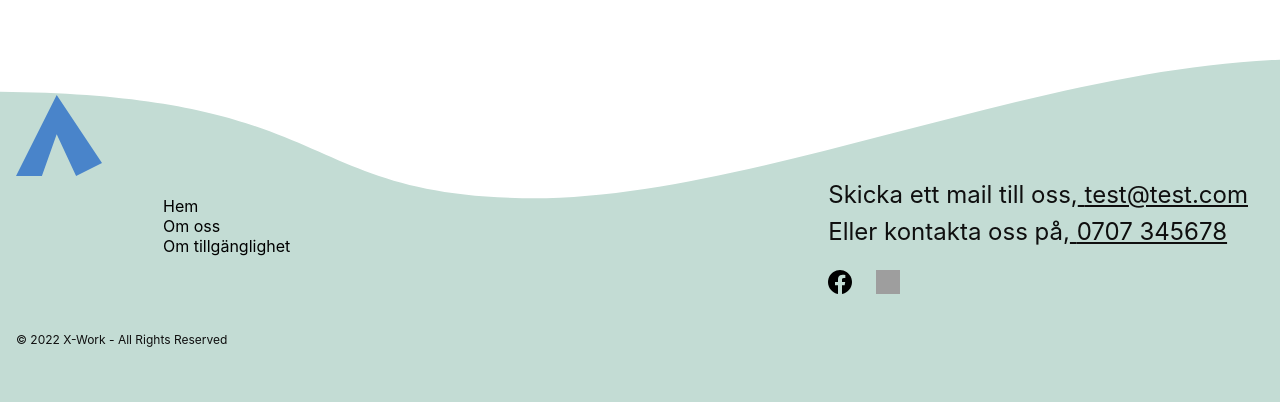
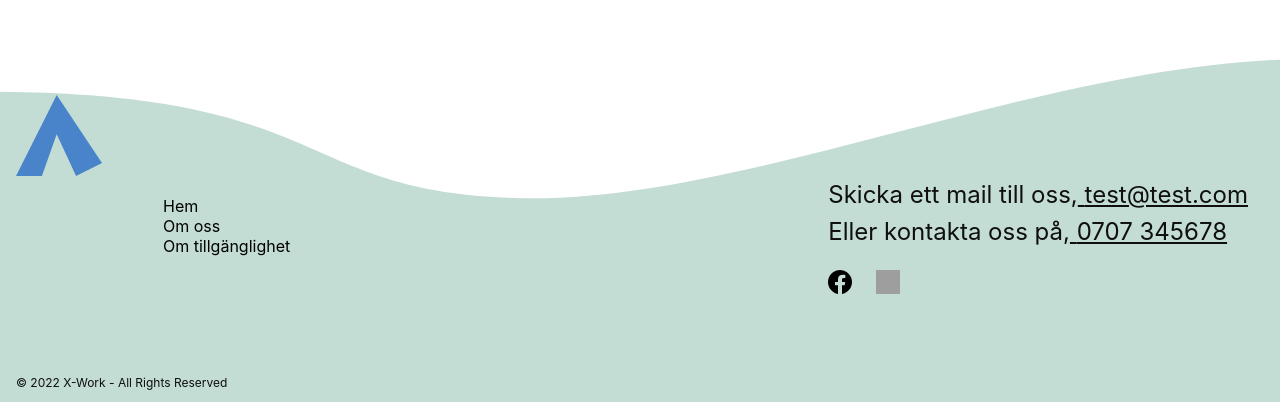
Before and after one commit to h-emma/x-work, a Next.js app: page / in a window 1280 px wide. Shown: the part 741-1143 px from the top of the page. Built offline with nearby package versions, Linux system fonts and the light colour scheme; grey boxes are pictures that could not be loaded.

Commit message:
Add position on copyRights

```diff
--- a/components/Footer/Footer.module.sass
+++ b/components/Footer/Footer.module.sass
@@ -39,6 +39,8 @@
     padding-bottom: 8px
 .copyRight
     margin-left: 16px
+    position: absolute
+    bottom: 0
 .textCopyRight
       font-size: 12px
       color: $text-color
@@ -68,7 +70,7 @@
         align-items: center
         gap: 24px
     .copyRight
-        margin-bottom: 16px
+
 
 @media (min-width: $desktop)
     .backgrund
```
